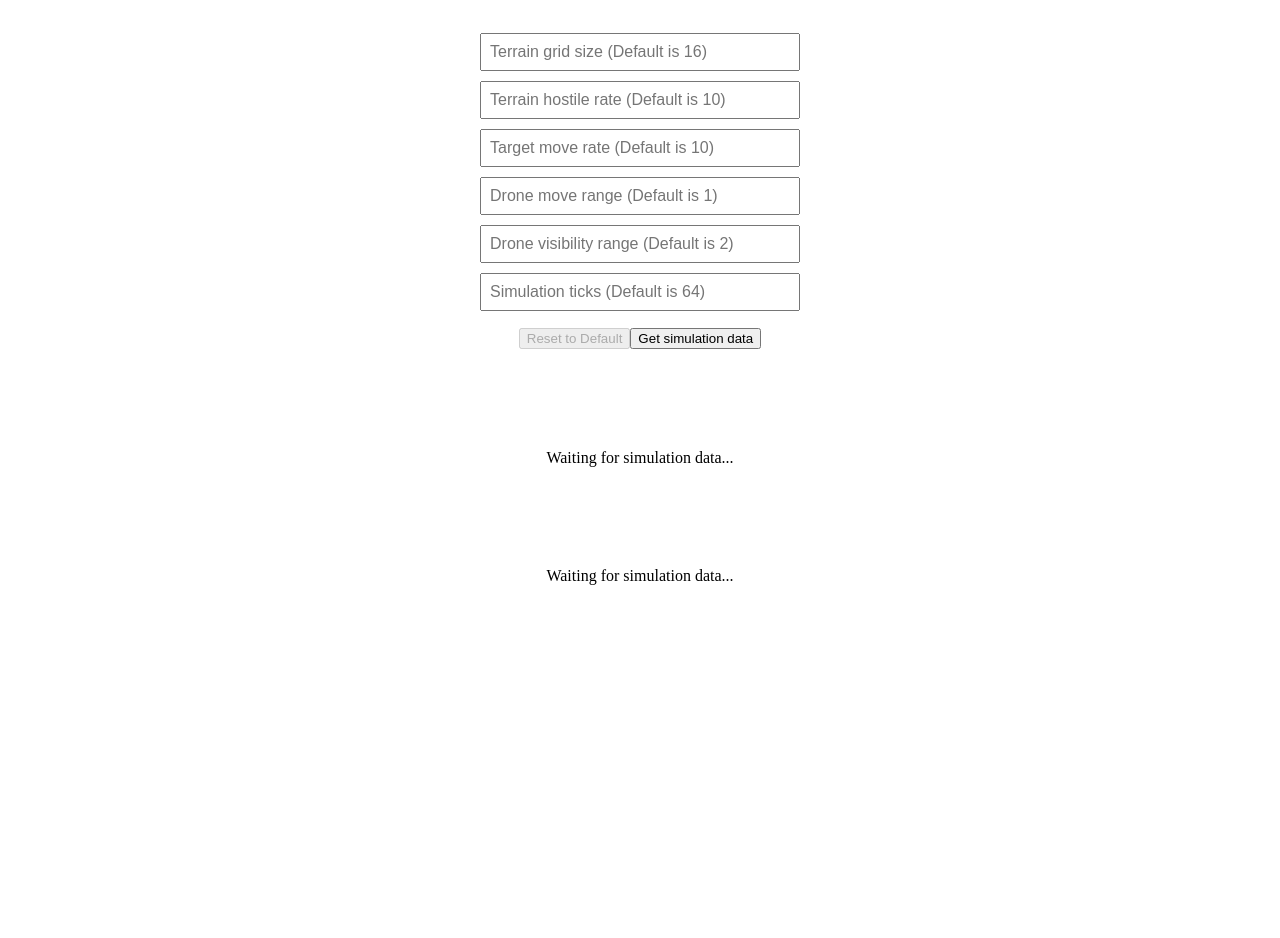
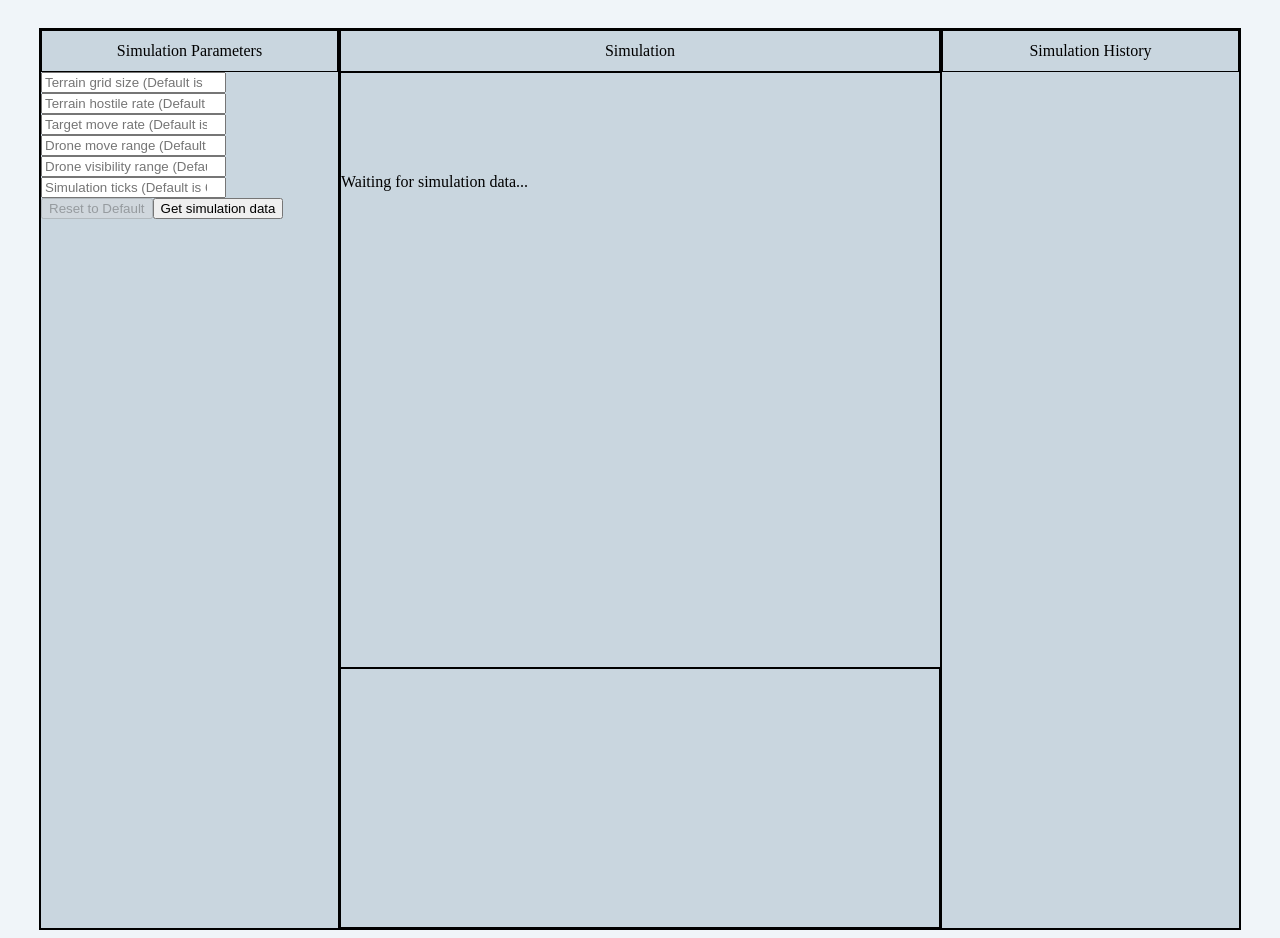
Before and after one commit to ZachFleck42/Drone-Mission-Simulator, a React (Create React App) app in the folder frontend/: page / in a window 1280 px wide. Before the commit the page ends 800 px from the top, so only its background shows below. Built offline with nearby package versions, Linux system fonts and the light colour scheme; the HTML template or start-up script is replaced by a standard one.

Commit message:
Makes a huge mess but implements a working wireframe for the new frontend design

```diff
--- a/frontend/src/App.css
+++ b/frontend/src/App.css
@@ -1,22 +1,61 @@
-.App {
-	text-align: center;
-	padding: 20px;
+html {
+	background-color: #f0f5f9;
 }
 
-.simulation-params {
+.App {
+	display: flex;
+	justify-content: center;
+	align-items: center;
+}
+
+.simulator {
+	width: 1200px;
+	height: 900px;
+	margin-top: 20px;
+	border: 1px solid black;
+	display: flex;
+	background-color: #c9d6df;
+}
+
+.sim-params,
+.simulation-container,
+.sim-history {
 	display: flex;
 	flex-direction: column;
-	align-items: center;
-	max-width: 300px;
-	margin: 0 auto;
-	padding-bottom: 12px;
+	border: 1px solid black;
 }
 
-input {
-	width: 100%;
-	padding: 8px;
-	margin: 5px 0;
-	font-size: 16px;
+.sim-params {
+	width: 300px;
+}
+
+.simulation-container {
+	width: 600px;
+}
+
+.sim-history {
+	width: 300px;
+}
+
+.sim-params-header,
+.simulation-container-header,
+.sim-history-header {
+	height: 40px;
+	display: flex;
+	justify-content: center;
+	align-items: center;
+	border: 1px solid black;
+}
+
+.sim-display {
+	width: 600px;
+	height: 600px;
+	border: 1px solid black;
+}
+
+.sim-controls {
+	height: 260px;
+	border: 1px solid black;
 }
 
 .grid-display {
@@ -68,67 +107,6 @@ input {
 }
 
 .canvas-display {
-	border: 1px solid #333;
-	width: 500px;
-	height: 500px;
+	width: 100%;
+	height: 100%;
 }
-Center the simulator div within the App div .App {
-	display: flex;
-	justify-content: center;
-	align-items: center;
-	height: 100vh; /* Assuming you want it to take the full viewport height */
-}
-
-/* Style the simulator div */
-.simulator {
-	width: 1200px;
-	height: 900px;
-	border: 1px solid black;
-	display: flex;
-}
-
-/* Style the child divs */
-.sim-params,
-.simulation-container,
-.sim-history {
-	display: flex;
-	flex-direction: column;
-	border: 1px solid black;
-}
-
-/* Set the width of the child divs */
-.sim-params {
-	width: 300px;
-}
-
-.simulation-container {
-	width: 600px;
-}
-
-.sim-history {
-	width: 300px;
-}
-
-/* Style the headers */
-.sim-params-header,
-.simulation-container-header,
-.sim-history-header {
-	height: 40px;
-	display: flex;
-	justify-content: center;
-	align-items: center;
-	border: 1px solid black;
-}
-
-/* Style the sim-display */
-.sim-display {
-	width: 600px;
-	height: 600px;
-	border: 1px solid black;
-}
-
-/* Style the sim-controls */
-.sim-controls {
-	height: 260px;
-	border: 1px solid black;
-}
--- a/frontend/src/App.tsx
+++ b/frontend/src/App.tsx
@@ -22,18 +22,14 @@ function App() {
 
 	return (
 		<div className="App">
+			<div className="simulator">
+				<div className="sim-params">
+					<div className="sim-params-header">Simulation Parameters</div>
 					<RunSimulation api={API} onServerResponse={handleServerResponse} />
-			{apiData.length > 0 ? (
-				<GridDisplay
-					data={apiData}
-					currentFrameIndex={currentFrameIndex}
-					setCurrentFrameIndex={setCurrentFrameIndex}
-					isPlaying={isPlaying}
-					setIsPlaying={setIsPlaying}
-				/>
-			) : (
-				<div style={{ marginTop: '100px' }}>Waiting for simulation data...</div>
-			)}
+				</div>
+				<div className="simulation-container">
+					<div className="simulation-container-header">Simulation</div>
+					<div className="sim-display">
 						{apiData.length > 0 ? (
 							<div className="canvas-display">
 								<Canvas shadows>
@@ -47,8 +43,17 @@ function App() {
 								</Canvas>
 							</div>
 						) : (
-				<div style={{ marginTop: '100px' }}>Waiting for simulation data...</div>
+							<div style={{ marginTop: '100px' }}>
+								Waiting for simulation data...
+							</div>
 						)}
+					</div>
+					<div className="sim-controls"></div>
+				</div>
+				<div className="sim-history">
+					<div className="sim-history-header">Simulation History</div>
+				</div>
+			</div>
 		</div>
 	);
 }
--- a/frontend/src/components/CanvasDisplay.tsx
+++ b/frontend/src/components/CanvasDisplay.tsx
@@ -179,7 +179,7 @@ function SimulationCanvas(props: SimulationCanvasProps) {
 			<group>
 				<TerrainGrid
 					environment={data[currentFrameIndex].environment}
-					tileSize={2}
+					tileSize={1}
 				/>
 				<TargetMesh
 					targetRef={targetRef}
```
Lines whose indentation alone changed are shown as unchanged.
